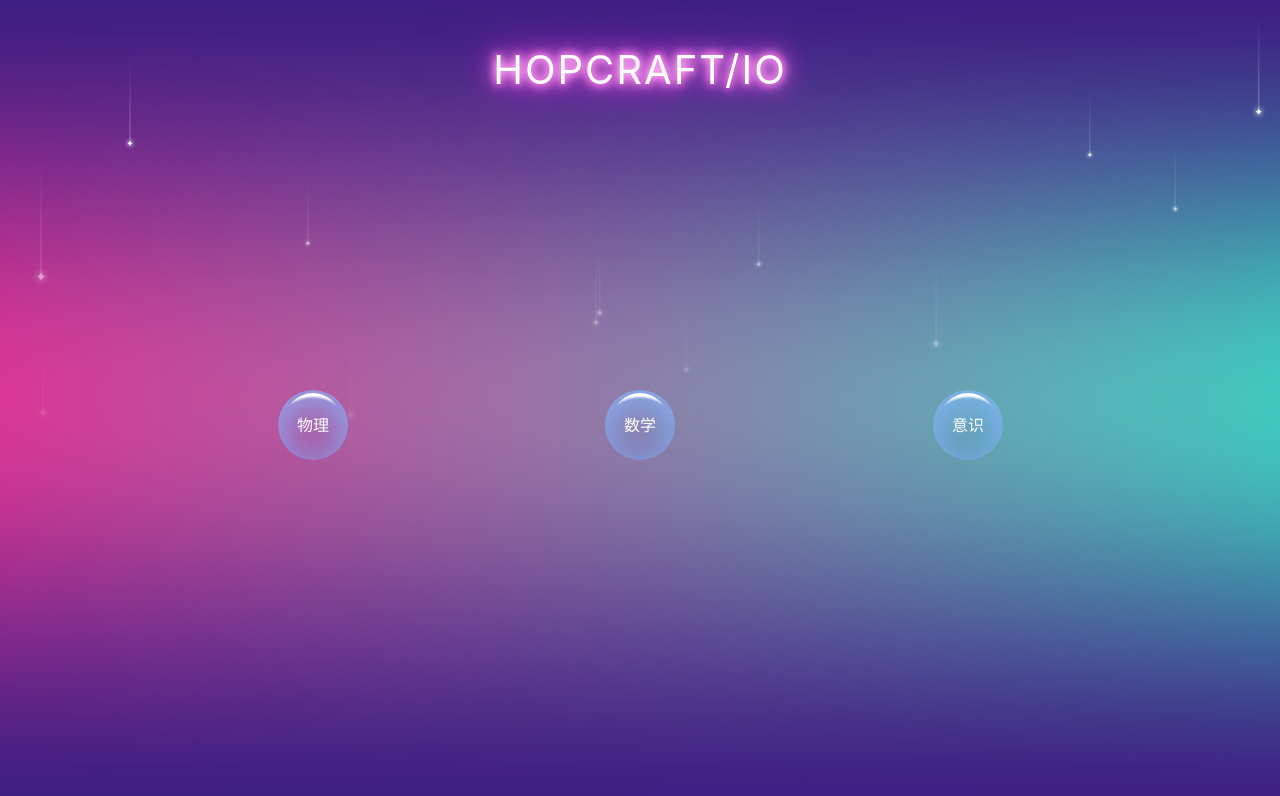
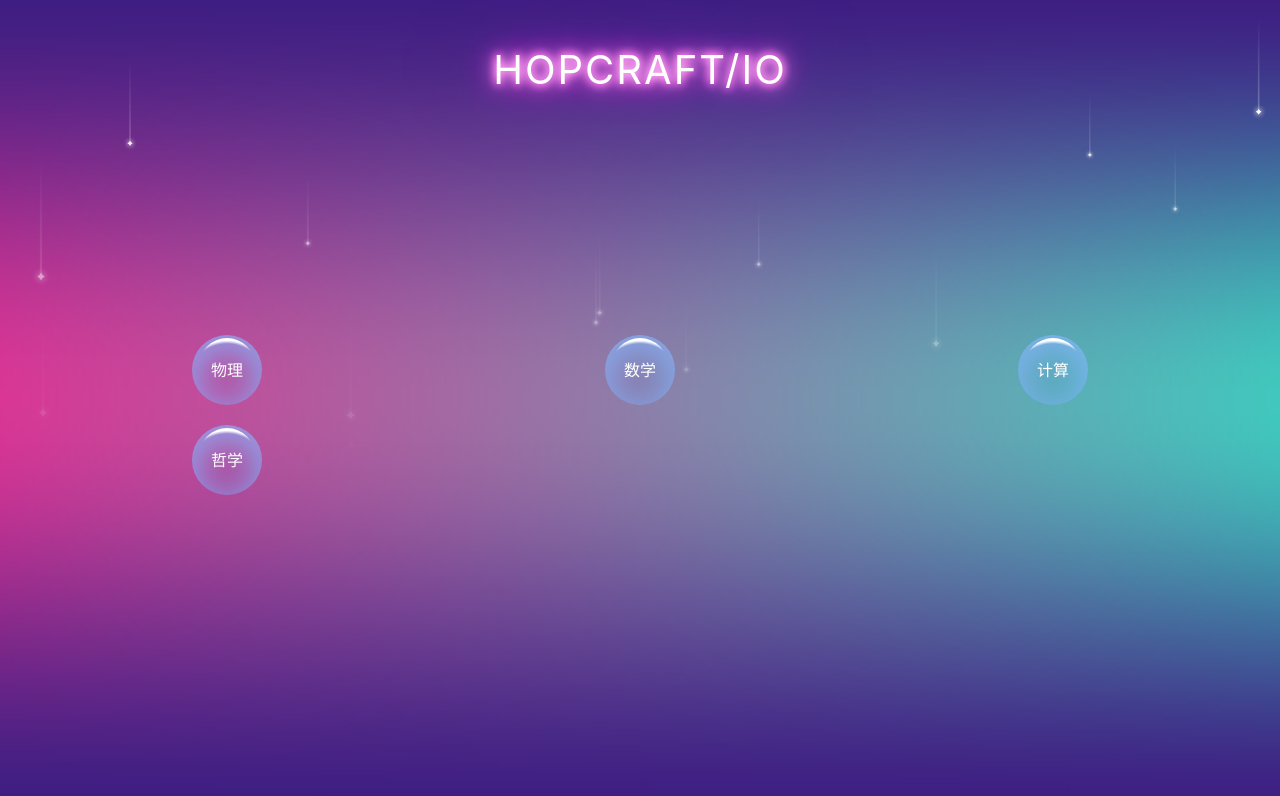
Before and after one commit to hopcraft/spinoza-site, a React app: page / in a window 1280 px wide. Shown: the top 796 px of the page. Built offline with nearby package versions, Linux system fonts and the light colour scheme.

Commit message:
optimize bubbles flex layout

```diff
--- a/src/components/Bubbles/index.scss
+++ b/src/components/Bubbles/index.scss
@@ -4,10 +4,26 @@
   flex: 1;
   position: relative;
   display: flex;
-  justify-content: space-evenly;
   align-items: center;
   padding: 20px;
+  .bubbles-content {
+    flex: 1;
+    display: flex;
+    flex-wrap: wrap;
+  }
+  .bubble-wrapper {
+    flex: 1;
+    width: 33.333333333333333%;
+    min-width: 33.333333333333333%;
+    max-width: 33.333333333333333%;
+    display: flex;
+    justify-content: center;
+    align-items: center;
+    margin-bottom: 20px;
+  }
   .ball {
+    width: 100px;
+    height: 100px;
     -webkit-border-radius: 50%;
     border-radius: 50%;
     will-change: transform;
@@ -23,7 +39,6 @@
     font-size: 16px;
     color: #fff;
   }
-
   .bubble.ball {
     display: flex;
     justify-content: center;
--- a/src/components/Bubbles/index.tsx
+++ b/src/components/Bubbles/index.tsx
@@ -13,13 +13,32 @@ export default class Bubbles extends React.Component<IProps, IState> {
     let style = {
       height: "70px",
       width: "70px"
-    }
+    };
 
     return (
       <div className="bubbles">
-        <span className="bubble ball effect" style={style}>物理</span>
-        <span className="bubble ball effect" style={style}>数学</span>
-        <span className="bubble ball effect" style={style}>意识</span>
+        <div className="bubbles-content">
+          <span className="bubble-wrapper">
+            <span className="bubble ball effect" style={style}>
+              物理
+            </span>
+          </span>
+          <span className="bubble-wrapper">
+            <span className="bubble ball effect" style={style}>
+              数学
+            </span>
+          </span>
+          <span className="bubble-wrapper">
+            <span className="bubble ball effect" style={style}>
+              计算
+            </span>
+          </span>
+          <span className="bubble-wrapper">
+            <span className="bubble ball effect" style={style}>
+              哲学
+            </span>
+          </span>
+        </div>
       </div>
     );
   }
```
